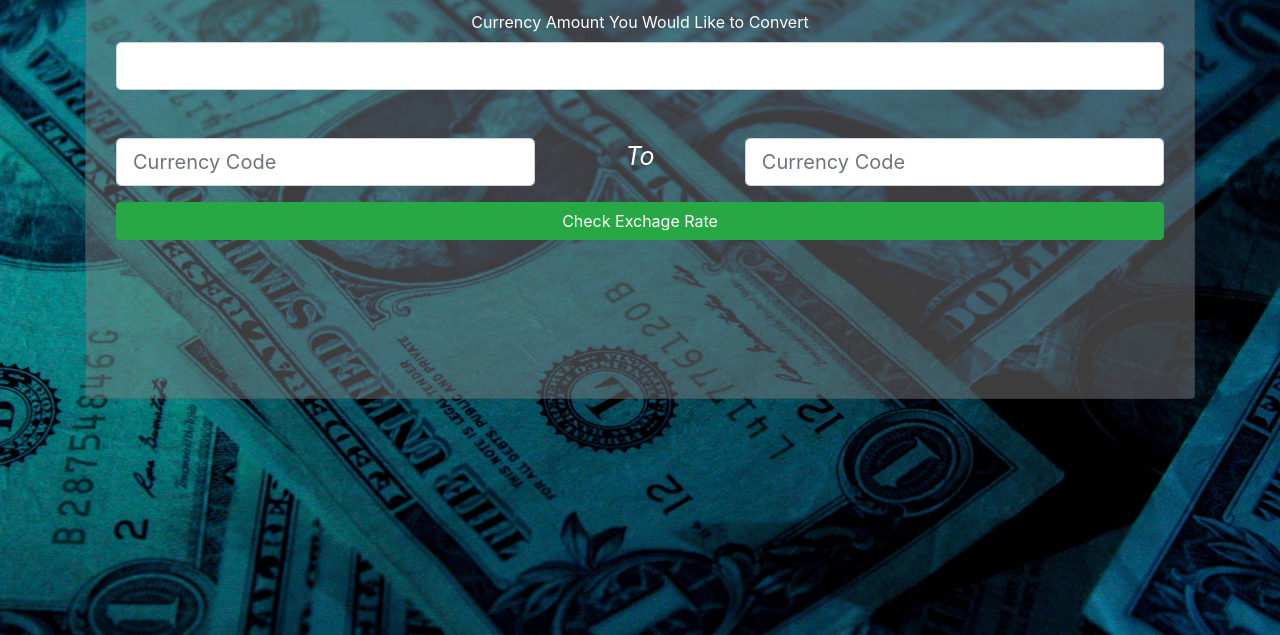
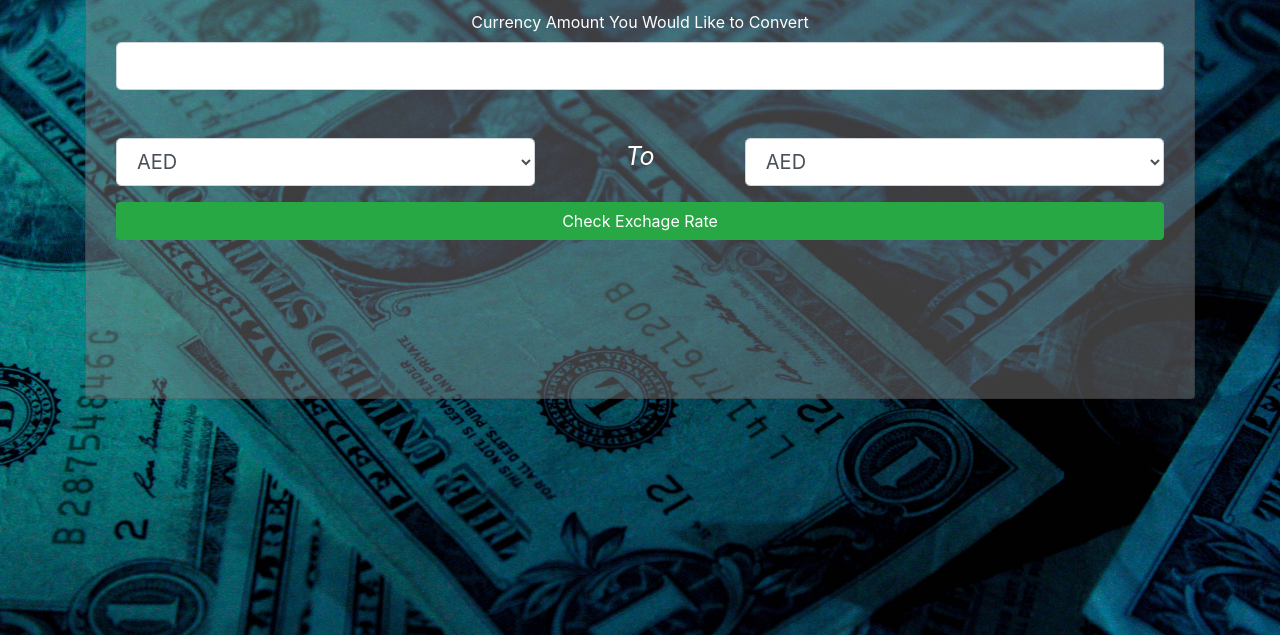
Before and after one commit to JesseDWhite/currency-exchange, a website built with webpack: page src/index.html in a window 1280 px wide. Shown: the part 165-800 px from the top of the page. Built offline with nearby package versions, Linux system fonts and the light colour scheme.

Commit message:
add currency codes as a variable and map through form html select fields.

```diff
--- a/src/index.html
+++ b/src/index.html
@@ -17,13 +17,15 @@
         <input type="number" name="ammount" id="ammount" class="form-control form-control-lg" min="0" step=".01">
         <div class="row">
           <div class="col-md-5">
-                        <input type="text" name="base-rate" id="base-rate" class="form-control form-control-lg mt-5" placeholder="Currency Code" required>
+            <select type="text" name="base-rate" id="base-rate" class="form-control form-control-lg mt-5" placeholder="Currency Code" required>
+            </select>
           </div>
           <div class="col-md-2">
             <p class="mt-5"><em>To</em></p>
           </div>
           <div class="col-md-5">
-                        <input type="text" name="rate-to-compare" id="rate-to-compare" class="form-control form-control-lg mt-5 mb-3" placeholder="Currency Code" required>
+            <select type="text" name="rate-to-compare" id="rate-to-compare" class="form-control form-control-lg mt-5 mb-3" placeholder="Currency Code" required>
+            </select>
           </div>
         </div>
         <button class="btn btn-success" type="submit" id="submit-info">Check Exchage Rate</button>
--- /dev/null
+++ b/src/js/currency-codes.js
@@ -0,0 +1,162 @@
+export const CURRENCYCODES = [
+  'AED',
+  'AFN',
+  'ALL',
+  'AMD',
+  'ANG',
+  'AOA',
+  'ARS',
+  'AUD',
+  'AWG',
+  'AZN',
+  'BAM',
+  'BBD',
+  'BDT',
+  'BGN',
+  'BHD',
+  'BIF',
+  'BMD',
+  'BND',
+  'BOB',
+  'BRL',
+  'BSD',
+  'BTN',
+  'BWP',
+  'BYN',
+  'BZD',
+  'CAD',
+  'CDF',
+  'CHF',
+  'CLP',
+  'CNY',
+  'COP',
+  'CRC',
+  'CUC',
+  'CUP',
+  'CVE',
+  'CZK',
+  'DJF',
+  'DKK',
+  'DOP',
+  'DZD',
+  'EGP',
+  'ERN',
+  'ETB',
+  'EUR',
+  'FJD',
+  'FKP',
+  'FOK',
+  'GBP',
+  'GEL',
+  'GGP',
+  'GHS',
+  'GIP',
+  'GMD',
+  'GNF',
+  'GTQ',
+  'GYD',
+  'HKD',
+  'HNL',
+  'HRK',
+  'HTG',
+  'HUF',
+  'IDR',
+  'ILS',
+  'IMP',
+  'INR',
+  'IQD',
+  'IRR',
+  'ISK',
+  'JMD',
+  'JOD',
+  'JPY',
+  'KES',
+  'KGS',
+  'KHR',
+  'KID',
+  'KMF',
+  'KRW',
+  'KWD',
+  'KYD',
+  'KZT',
+  'LAK',
+  'LBP',
+  'LKR',
+  'LRD',
+  'LSL',
+  'LYD',
+  'MAD',
+  'MDL',
+  'MGA',
+  'MKD',
+  'MMK',
+  'MNT',
+  'MOP',
+  'MRU',
+  'MUR',
+  'MVR',
+  'MWK',
+  'MXN',
+  'MYR',
+  'MZN',
+  'NAD',
+  'NGN',
+  'NIO',
+  'NOK',
+  'NPR',
+  'NZD',
+  'OMR',
+  'PAB',
+  'PEN',
+  'PGK',
+  'PHP',
+  'PKR',
+  'PLN',
+  'PYG',
+  'QAR',
+  'RON',
+  'RSD',
+  'RUB',
+  'RWF',
+  'SAR',
+  'SBD',
+  'SCR',
+  'SDG',
+  'SEK',
+  'SGD',
+  'SHP',
+  'SLL',
+  'SOS',
+  'SRD',
+  'SSP',
+  'STN',
+  'SYP',
+  'SZL',
+  'THB',
+  'TJS',
+  'TMT',
+  'TND',
+  'TOP',
+  'TRY',
+  'TTD',
+  'TVD',
+  'TWD',
+  'TZS',
+  'UAH',
+  'UGX',
+  'USD',
+  'UYU',
+  'UZS',
+  'VES',
+  'VND',
+  'VUV',
+  'WST',
+  'XAF',
+  'XCD',
+  'XDR',
+  'XOF',
+  'XPF',
+  'YER',
+  'ZAR',
+  'ZMW',
+];
--- a/src/main.js
+++ b/src/main.js
@@ -3,6 +3,16 @@ import 'bootstrap';
 import 'bootstrap/dist/css/bootstrap.min.css';
 import './css/styles.css';
 import CurrencyExchangeService from './js/currency-class.js';
+import { CURRENCYCODES } from './js/currency-codes.js';
+
+function collectCodes() {
+  CURRENCYCODES.map(code => {
+    return (
+      $('#base-rate').append(new Option(code, code)),
+      $('#rate-to-compare').append(new Option(code, code))
+    );
+  });
+}
 
 function hideAllFields() {
   $("#all-conversions").hide();
@@ -49,8 +59,10 @@ function currencyCompare(response) {
 }
 
 $(document).ready(function () {
+  collectCodes();
   $('form').submit(function (event) {
     event.preventDefault();
+
 
     const baseRate = $("#base-rate").val();
     const compareRate = $("#rate-to-compare").val();
```
Also changed, not shown: src/js/currency-class.js (indentation only), 1 other file. Lines whose indentation alone changed are shown as unchanged.
